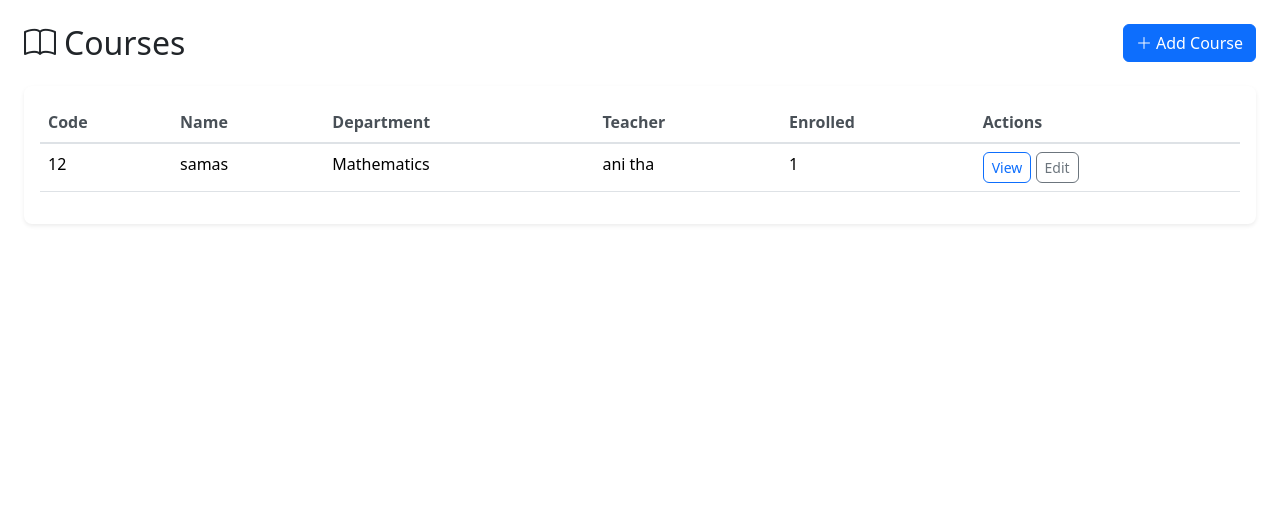
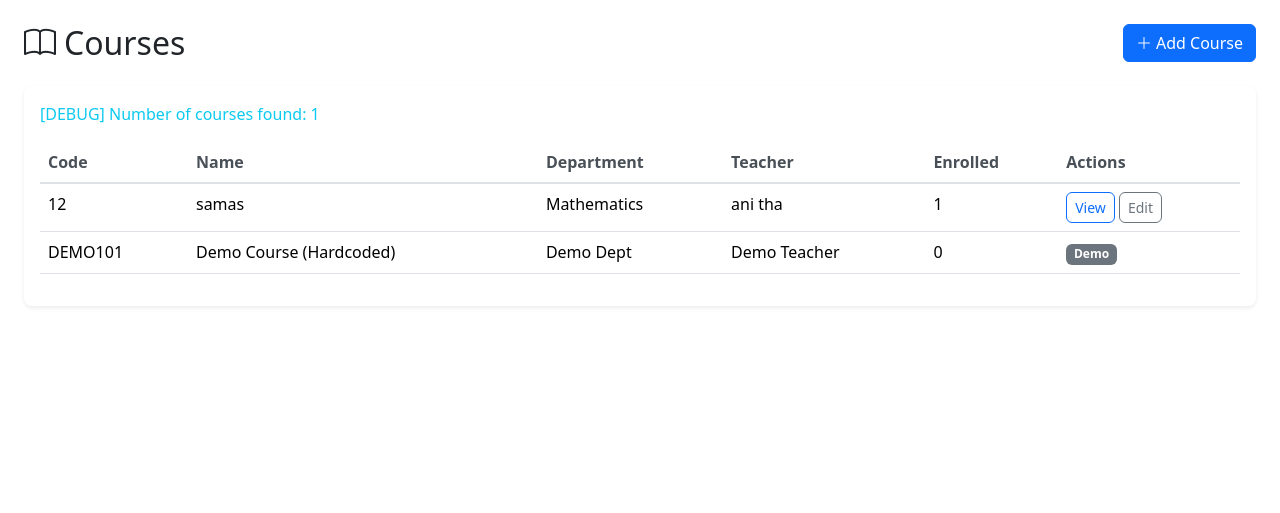
Before and after one commit to samas-sha/Samas-Academy, a Django app: page /courses/ in a window 1280 px wide. Shown: the part 56-569 px from the top of the page. Run offline with Django 5.2, Linux system fonts and the light colour scheme; a user stored in the database is signed in; data comes from the database, SQL or seed files in the repository.

Commit message:
Add hardcoded demo course row and debug info to course_list.html

```diff
--- a/templates/courses/course_list.html
+++ b/templates/courses/course_list.html
@@ -13,7 +13,7 @@
 
     <div class="card border-0 shadow-sm">
         <div class="card-body">
-            {% if courses %}
+            <p class="text-info">[DEBUG] Number of courses found: {{ courses|length }}</p>
             <div class="table-responsive">
                 <table class="table table-hover">
                     <thead>
@@ -45,11 +45,20 @@
                             </td>
                         </tr>
                         {% endfor %}
+                        <!-- Hardcoded demo course row for testing -->
+                        <tr style="background: #ffe4e1;">
+                            <td>DEMO101</td>
+                            <td>Demo Course (Hardcoded)</td>
+                            <td>Demo Dept</td>
+                            <td>Demo Teacher</td>
+                            <td>0</td>
+                            <td><span class="badge bg-secondary">Demo</span></td>
+                        </tr>
                     </tbody>
                 </table>
             </div>
-            {% else %}
-            <p class="text-muted mb-0">No courses yet. {% if user.profile.is_admin %}<a href="{% url 'course_create' %}">Add one</a>.{% endif %}</p>
+            {% if courses|length == 0 %}
+            <p class="text-danger fw-bold">No courses in the database. This is a hardcoded demo row for debugging. If you see only this, seeding/database is not working.</p>
             {% endif %}
         </div>
     </div>
```
